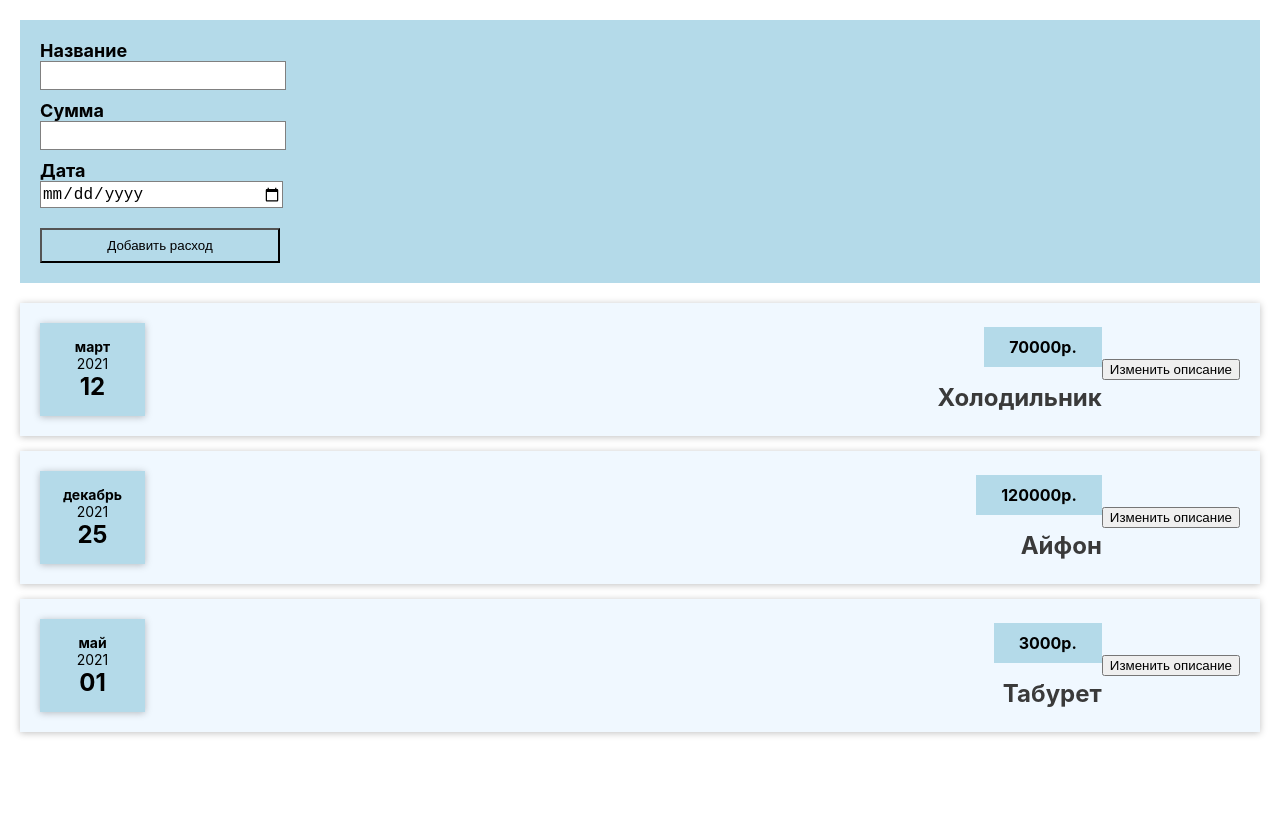
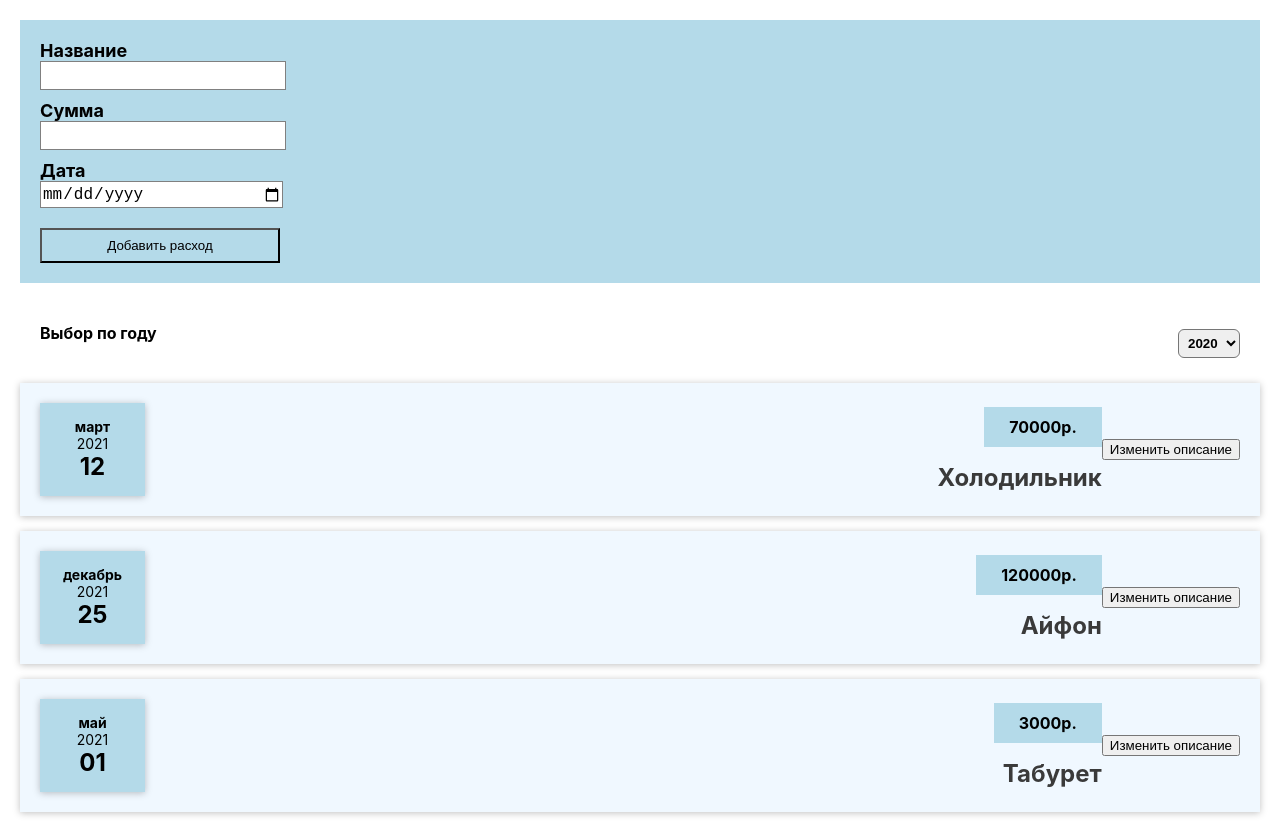
Before and after one commit to dmitriy-violentiy/purchases, a React (Create React App) app: page / in a window 1280 px wide. Before the commit the page ends 800 px from the top, so only its background shows below. Built offline with nearby package versions, Linux system fonts and the light colour scheme.

Commit message:
add CostsFilter component

```diff
--- a/src/components/Costs/Costs.js
+++ b/src/components/Costs/Costs.js
@@ -1,8 +1,18 @@
 import CostItem from "./CostItem";
+import CostsFilter from "./CostsFilter";
+import React, { useState } from "react";
 
 const Costs = (props) => {
+	const [selectedYear, setSelectedYear] = useState("2020");
+
+	const yearChangeHandler = (year) => {
+		setSelectedYear(year);
+	};
+
 	return (
-		<div className="costs">
+		<div>
+			<CostsFilter year={selectedYear} onChangeYear={yearChangeHandler} />
+			<div className="costs">
 				<CostItem
 					date={props.costs[0].date}
 					description={props.costs[0].description}
@@ -19,7 +29,8 @@
 					amount={props.costs[2].amount}
 				/>
 			</div>
+		</div>
 	);
-}
+};
 
 export default Costs;
--- /dev/null
+++ b/src/components/Costs/CostsFilter.css
@@ -0,0 +1,21 @@
+.costs-filter {
+   padding: 20px;
+}
+
+.costs-filter__control {
+   display: flex;
+   width: 100%;
+   align-items: center;
+   justify-content: space-between;
+}
+
+.costs-filter label {
+   font-weight: bold;
+   margin-bottom: 20px;
+}
+
+.costs-filter select {
+   padding: 5px;
+   font-weight: bold;
+   border-radius: 6px;
+}
--- /dev/null
+++ b/src/components/Costs/CostsFilter.js
@@ -0,0 +1,23 @@
+import "./CostsFilter.css";
+
+const CostsFilter = (props) => {
+	const yearChangeHandler = (event) => {
+		props.onChangeYear(event.target.value);
+	};
+
+	return (
+		<div className="costs-filter">
+			<div className="costs-filter__control">
+				<label>Выбор по году</label>
+				<select value={props.year} onChange={yearChangeHandler}>
+					<option value="2023">2023</option>
+					<option value="2022">2022</option>
+					<option value="2021">2021</option>
+					<option value="2020">2020</option>
+				</select>
+			</div>
+		</div>
+	);
+};
+
+export default CostsFilter;
```
